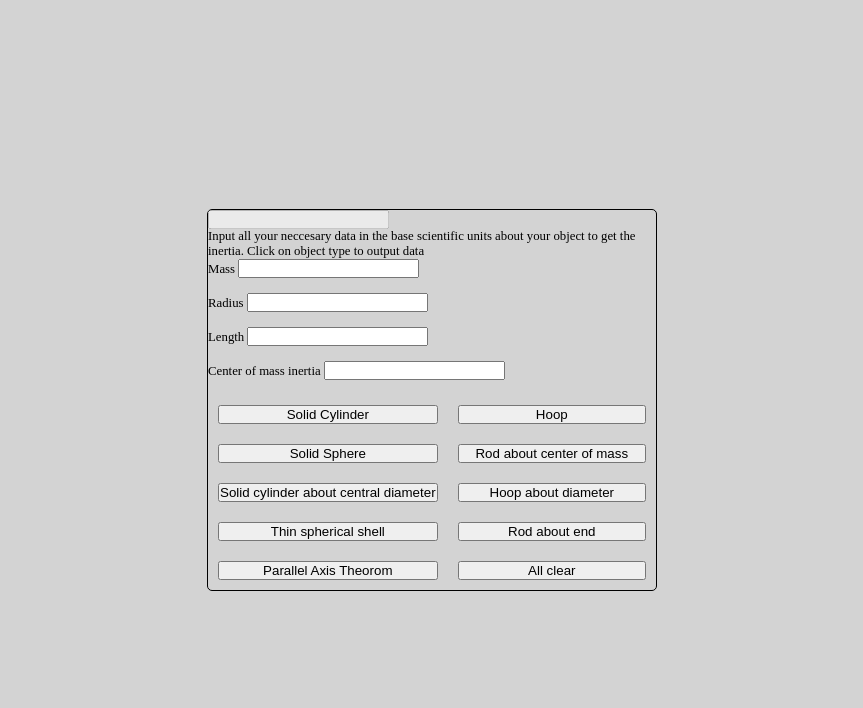
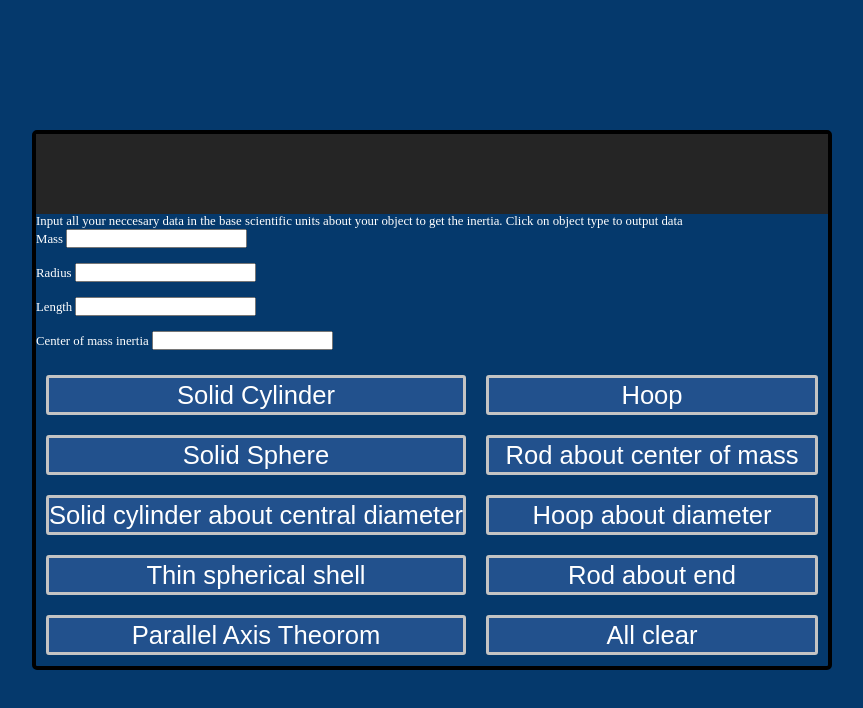
Before and after one commit to NicArisi/Website, a plain HTML site: page InertiaCalc.html in a window 1280 px wide. Shown: the whole page, without its empty margins (208-1071 px from the left). Drawn offline with Linux system fonts and the light colour scheme.

Commit message:
Update InertiaCalcCSS.css

```diff
--- a/InertiaCalcCSS.css
+++ b/InertiaCalcCSS.css
@@ -2,8 +2,9 @@ html {
   font-size: 80%;
   box-sizing: border-box;
   body {
-    background-color: lightgrey;
+    background-color: rgb(5, 57, 108);
   }
+  color: white;
 }
 
 *, *::before, *::after {
@@ -13,45 +14,42 @@ html {
 }
 
 .InertiaCalc {
-  border: 1px solid #ccc;
+  border: 4px solid #ccc;
   border-color: black;
   border-radius: 5px;
   position: absolute;
   top: 50%;
   left: 50%;
   transform: translate(-50%, -50%);
-  width: 450px;
+  width: 800px;
+  height: 540px;
 }
 
-
-
-button {
-  height: 10px;
-  background-color: #fff;
-  border-radius: 3px;
-  border: 1px solid #c4c4c4;
-  background-color: transparent;
-  font-size: 2rem;
-  color: yellow;
-  background-image: linear-gradient(to bottom,transparent,transparent 50%,rgba(0,0,0,.04));
-  box-shadow: inset 0 0 0 1px rgba(255,255,255,.05), inset 0 1px 0 0 rgba(255,255,255,.45), inset 0 -1px 0 0 rgba(255,255,255,.15), 0 1px 0 0 rgba(255,255,255,.15);
-  text-shadow: 0 1px rgba(255,255,255,.4);
+.calculator-screen {
+  width: 100%;
+  font-size: 5rem;
+  height: 80px;
+  border: none;
+  background-color: #252525;
+  color: #fff;
+  text-align: right;
+  padding-right: 20px;
+  padding-left: 10px;
 }
 
-button:hover {
-  background-color: red;
+.objectType{
+  font-size: 80%;
+  height: 40px;
+  background-color: #22518D;
+  border-radius: 3px;
+  border: 3px solid #c4c4c4;
+  font-size: 2rem;
+  color: white;
 }
 
-.all-clear {
-  background-color: #f0595f;
-  border-color: #b0353a;
-  color: #fff;
+.objectType:hover {
+  background-color: 65A0EC;
 }
-
-.all-clear:hover {
-  background-color: #f17377;
-}
-
 .InertiaType {
   display: grid;
   grid-template-columns: repeat(2, 1fr);
```
